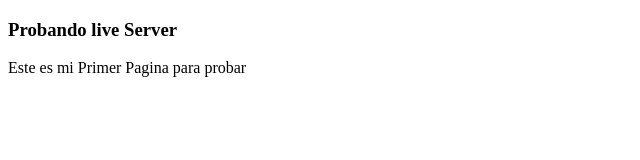
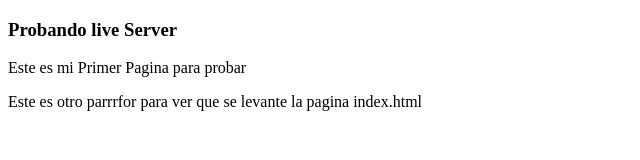
Before and after one commit to kvelasquez0001/kvelasquez0001.github.io, a plain HTML site: page Index.html in a window 1280 px wide. Shown: the whole page, without its empty margins (0-640 px from the left). Drawn offline with Linux system fonts and the light colour scheme; files whose address does not match are found by name.

Commit message:
adjuntar nuevo archivo index

```diff
--- a/Index.html
+++ b/Index.html
@@ -10,7 +10,7 @@
 <body>
     <h3>Probando live Server</h3>
     <p>Este es mi Primer Pagina para probar</p>
-
+    <p>Este es otro parrrfor para ver que se levante la pagina index.html</p>
     <script src="/MiPrimerProyectoClases/JavaScripts/JavaScript.js"></script>
 </body>
 </html>
```
